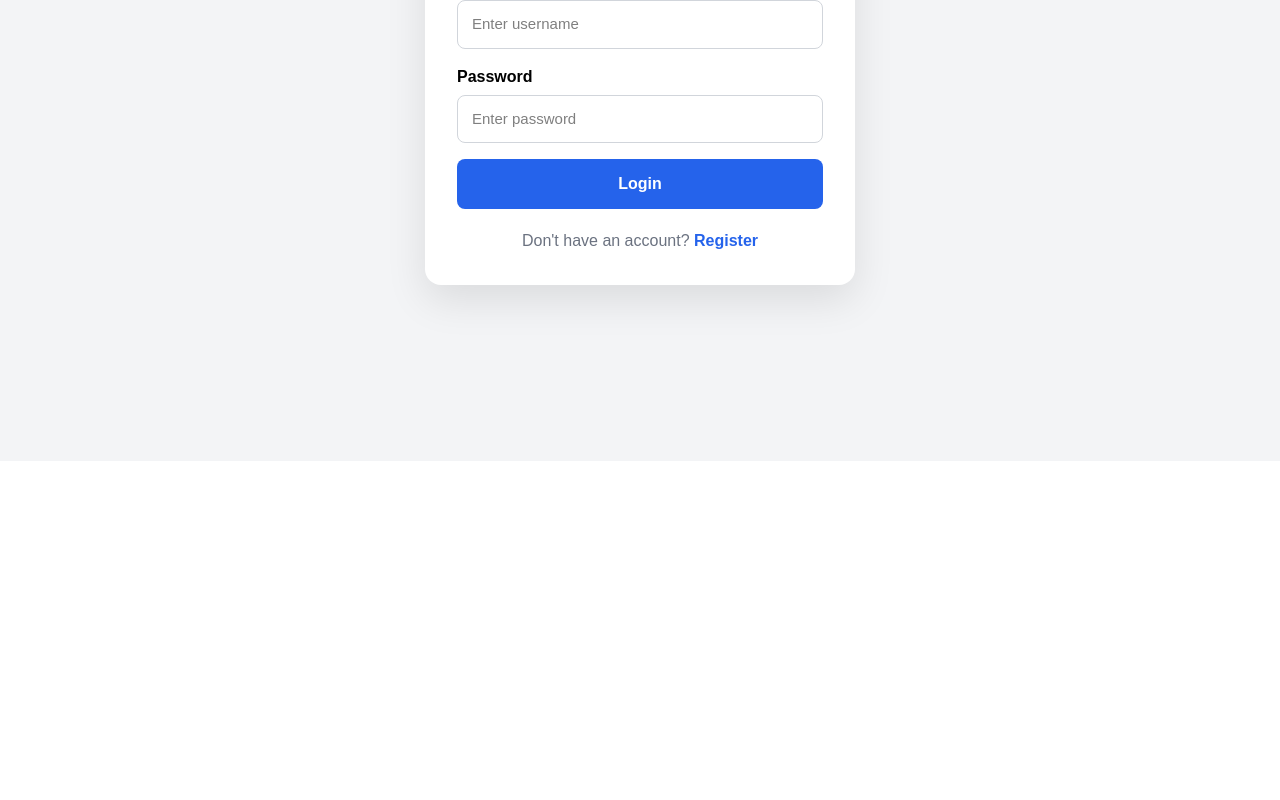
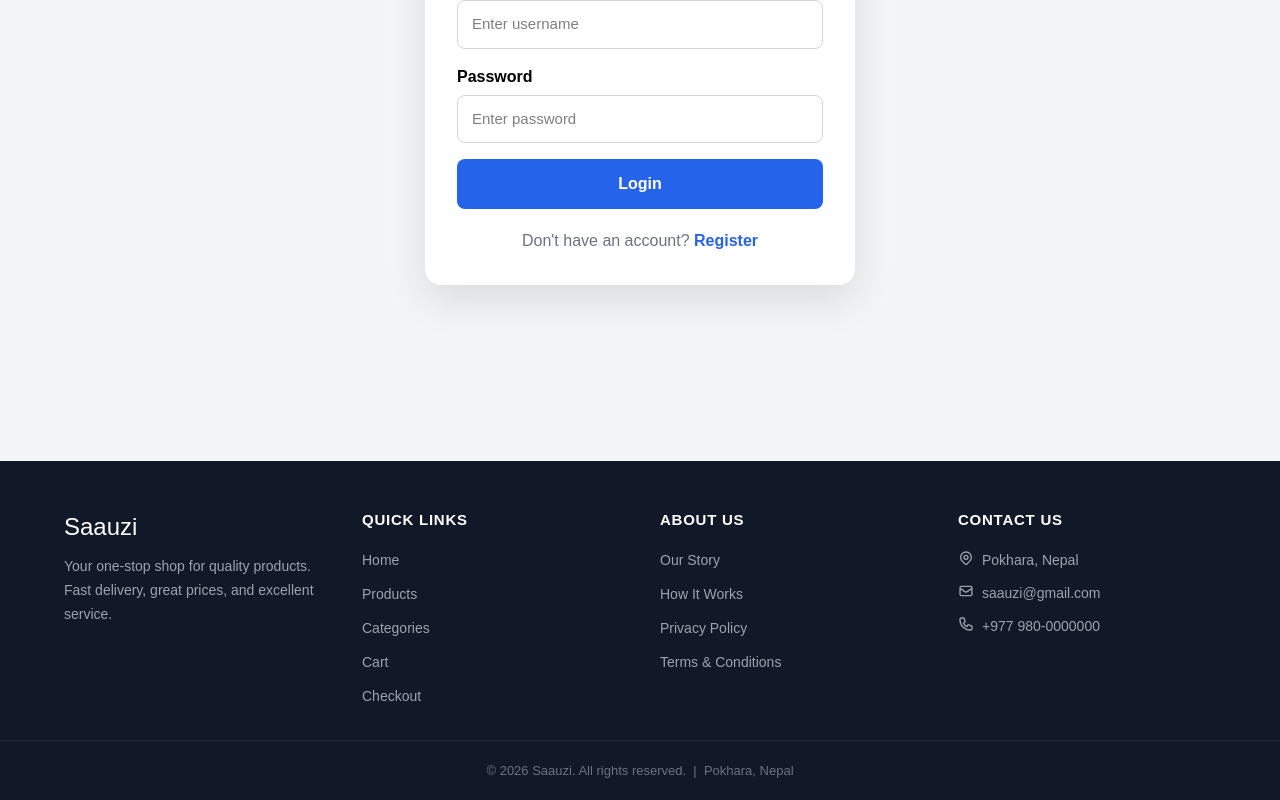
Before and after one commit to samrat6204/ecommerce, a React (Vite) app: page /login in a window 1280 px wide. Shown: the part 416-1216 px from the top of the page. Before the commit the page ends 877 px from the top, so only its background shows below. Built offline with nearby package versions, Linux system fonts and the light colour scheme.

Commit message:
feat: add footer with contact, about, links, location Pokhara Nepal

```diff
--- a/src/App.jsx
+++ b/src/App.jsx
@@ -7,6 +7,7 @@ import Register from "./pages/Register";
 // new work begin
 import { Navigate, Route, Routes } from "react-router-dom";
 import Navbar from "./component/navbar";
+import Footer from "./component/Footer";
 import Category from "./pages/Category";
 import AddProduct from "./pages/AddProduct";
 import ProductPage from "./pages/Product";
@@ -75,6 +76,7 @@ function App() {
 
 
       </main>
+      <Footer />
     </div>
   );
 }
--- /dev/null
+++ b/src/component/Footer.jsx
@@ -0,0 +1,174 @@
+import { Link } from "react-router-dom";
+
+function Footer() {
+  return (
+    <>
+      <style>{`
+        .footer {
+          background-color: #111827;
+          color: #d1d5db;
+          font-family: Arial, sans-serif;
+          margin-top: auto;
+        }
+
+        .footer-container {
+          max-width: 1200px;
+          margin: 0 auto;
+          padding: 48px 24px 32px;
+          display: grid;
+          grid-template-columns: repeat(4, 1fr);
+          gap: 40px;
+        }
+
+        .footer-brand h2 {
+          color: #ffffff;
+          font-size: 24px;
+          margin: 0 0 10px;
+        }
+
+        .footer-brand p {
+          font-size: 14px;
+          line-height: 1.7;
+          color: #9ca3af;
+          margin: 0;
+        }
+
+        .footer-col h3 {
+          color: #ffffff;
+          font-size: 15px;
+          font-weight: 700;
+          margin: 0 0 16px;
+          text-transform: uppercase;
+          letter-spacing: 0.05em;
+        }
+
+        .footer-col ul {
+          list-style: none;
+          padding: 0;
+          margin: 0;
+          display: flex;
+          flex-direction: column;
+          gap: 10px;
+        }
+
+        .footer-col ul li a {
+          color: #9ca3af;
+          text-decoration: none;
+          font-size: 14px;
+          transition: color 0.2s;
+        }
+
+        .footer-col ul li a:hover {
+          color: #ffffff;
+        }
+
+        .footer-col p {
+          color: #9ca3af;
+          font-size: 14px;
+          line-height: 1.8;
+          margin: 0 0 8px;
+          display: flex;
+          align-items: flex-start;
+          gap: 8px;
+        }
+
+        .footer-bottom {
+          border-top: 1px solid #1f2937;
+          padding: 20px 24px;
+          text-align: center;
+          font-size: 13px;
+          color: #6b7280;
+        }
+
+        @media (max-width: 900px) {
+          .footer-container {
+            grid-template-columns: repeat(2, 1fr);
+          }
+        }
+
+        @media (max-width: 540px) {
+          .footer-container {
+            grid-template-columns: 1fr;
+            gap: 28px;
+          }
+        }
+      `}</style>
+
+      <footer className="footer">
+        <div className="footer-container">
+
+          {/* ── Brand ── */}
+          <div className="footer-brand">
+            <h2>Saauzi</h2>
+            <p>
+              Your one-stop shop for quality products.
+              Fast delivery, great prices, and excellent service.
+            </p>
+          </div>
+
+          {/* ── Quick Links ── */}
+          <div className="footer-col">
+            <h3>Quick Links</h3>
+            <ul>
+              <li><Link to="/products">Home</Link></li>
+              <li><Link to="/products">Products</Link></li>
+              <li><Link to="/category">Categories</Link></li>
+              <li><Link to="/cart">Cart</Link></li>
+              <li><Link to="/checkout">Checkout</Link></li>
+            </ul>
+          </div>
+
+          {/* ── About Us ── */}
+          <div className="footer-col">
+            <h3>About Us</h3>
+            <ul>
+              <li><a href="#">Our Story</a></li>
+              <li><a href="#">How It Works</a></li>
+              <li><a href="#">Privacy Policy</a></li>
+              <li><a href="#">Terms & Conditions</a></li>
+            </ul>
+          </div>
+
+          {/* ── Contact & Location ── */}
+          <div className="footer-col">
+            <h3>Contact Us</h3>
+
+            <p>
+              <svg width="16" height="16" fill="none" stroke="currentColor" viewBox="0 0 24 24" style={{ flexShrink: 0, marginTop: 2 }}>
+                <path strokeLinecap="round" strokeLinejoin="round" strokeWidth={2}
+                  d="M17.657 16.657L13.414 20.9a1.998 1.998 0 01-2.827 0l-4.244-4.243a8 8 0 1111.314 0z" />
+                <path strokeLinecap="round" strokeLinejoin="round" strokeWidth={2}
+                  d="M15 11a3 3 0 11-6 0 3 3 0 016 0z" />
+              </svg>
+              Pokhara, Nepal
+            </p>
+
+            <p>
+              <svg width="16" height="16" fill="none" stroke="currentColor" viewBox="0 0 24 24" style={{ flexShrink: 0, marginTop: 2 }}>
+                <path strokeLinecap="round" strokeLinejoin="round" strokeWidth={2}
+                  d="M3 8l7.89 5.26a2 2 0 002.22 0L21 8M5 19h14a2 2 0 002-2V7a2 2 0 00-2-2H5a2 2 0 00-2 2v10a2 2 0 002 2z" />
+              </svg>
+              saauzi@gmail.com
+            </p>
+
+            <p>
+              <svg width="16" height="16" fill="none" stroke="currentColor" viewBox="0 0 24 24" style={{ flexShrink: 0, marginTop: 2 }}>
+                <path strokeLinecap="round" strokeLinejoin="round" strokeWidth={2}
+                  d="M3 5a2 2 0 012-2h3.28a1 1 0 01.948.684l1.498 4.493a1 1 0 01-.502 1.21l-2.257 1.13a11.042 11.042 0 005.516 5.516l1.13-2.257a1 1 0 011.21-.502l4.493 1.498a1 1 0 01.684.949V19a2 2 0 01-2 2h-1C9.716 21 3 14.284 3 6V5z" />
+              </svg>
+              +977 980-0000000
+            </p>
+          </div>
+
+        </div>
+
+        {/* ── Bottom bar ── */}
+        <div className="footer-bottom">
+          © {new Date().getFullYear()} Saauzi. All rights reserved. &nbsp;|&nbsp; Pokhara, Nepal
+        </div>
+      </footer>
+    </>
+  );
+}
+
+export default Footer;
```
